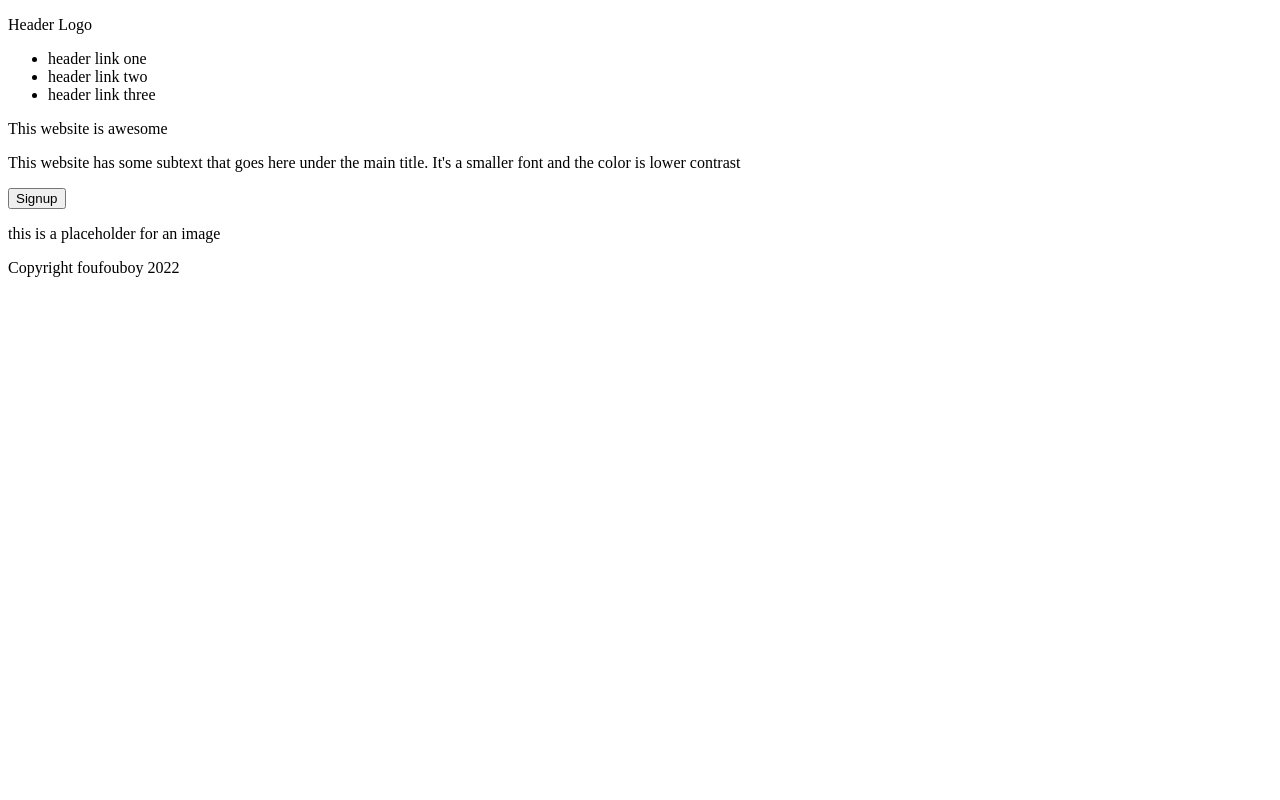
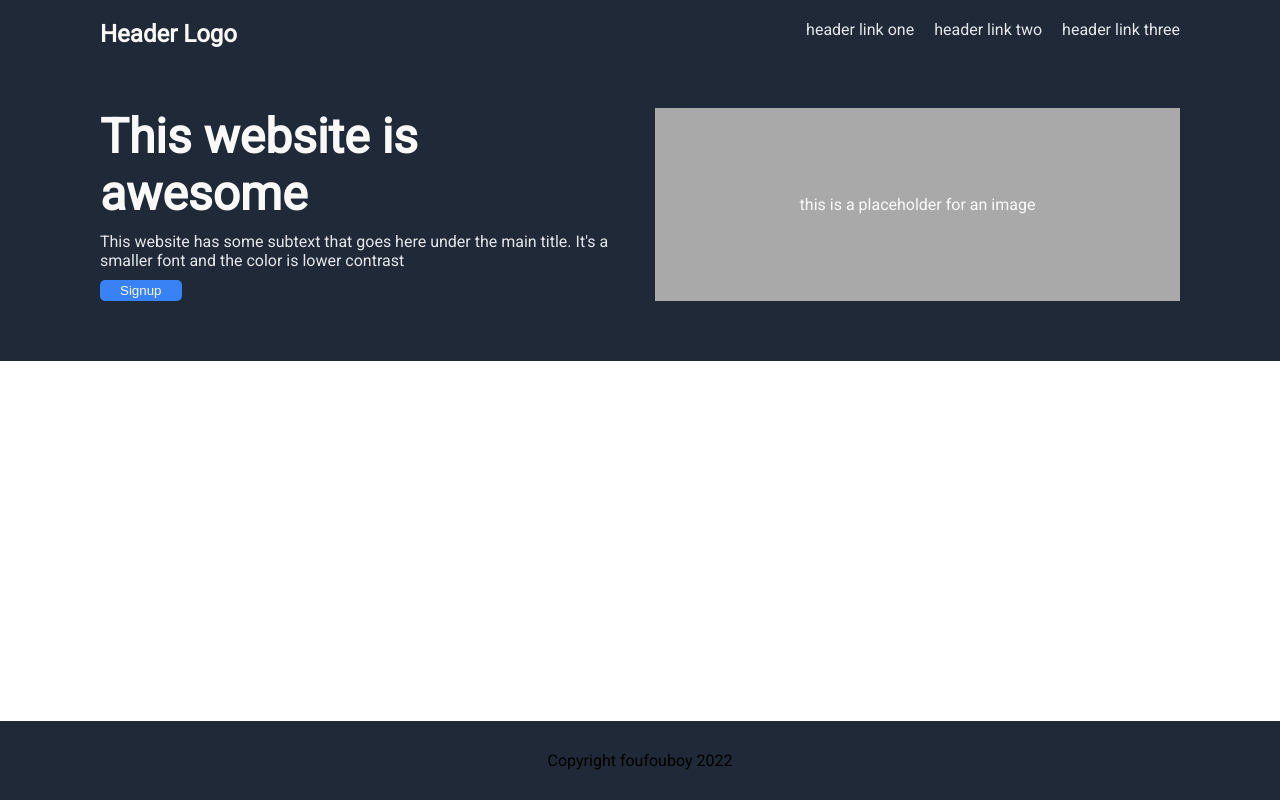
Before and after one commit to foufouboy/odin-landing-page, a plain HTML site: page index.html in a window 1280 px wide. Drawn offline with Linux system fonts and the light colour scheme.

Commit message:
Header fini

```diff
--- a/index.html
+++ b/index.html
@@ -2,12 +2,13 @@
 <html lang="en">
 <head>
     <meta charset="UTF-8">
+    <link rel="stylesheet" href="style.css">
     <title>Landing Page</title>
 </head>
 <body>
     <header>
         <div class="main-nav">
-            <p>Header Logo</p>
+            <p class="header-logo">Header Logo</p>
             <ul>
                 <li>header link one</li>
                 <li>header link two</li>
--- a/style.css
+++ b/style.css
@@ -1,3 +1,102 @@
+
+@import url('https://fonts.googleapis.com/css2?family=Roboto&display=swap');
+
 * {
     box-sizing: border-box;
+    margin: 0;
+    padding: 0;
 }
+
+body {
+    font-family: roboto;
+    margin: 0;
+    height: 100vh;
+    display: flex;
+    flex-direction: column;
+    justify-content: space-between;
+}
+
+header {
+    background-color: #1F2937;
+    display: flex;
+    flex-direction: column;
+    justify-content: start;
+    gap: 60px;
+    padding-bottom: 60px;
+    padding-top: 20px;
+
+}
+
+footer {
+    display: flex;
+    justify-content: center;
+    align-items: center;
+    background: #1F2937;
+    padding: 30px 0;
+}
+
+header > * {
+    display: flex;
+    justify-content: space-between;
+    padding: 0 100px;
+}
+
+ul {
+    list-style: none;
+}
+
+button {
+    background-color: #3882F6;
+    border: none;
+    border-radius: 5px;
+    padding: 3px 20px;
+    color: #F9FAF8;
+}
+
+a {
+    text-decoration: none;
+    color: inherit;
+}
+
+.header-logo {
+    font-size: 24px;
+    color: #F9FAF8;
+    font-weight: bold;
+}
+
+.header-presentation {
+    gap: 30px;
+}
+
+.header-presentation > * {
+    flex: 1;
+}
+
+.presentation-placeholder {
+    color: #F9FAF8;
+    background: darkgrey;
+    display: flex;
+    justify-content: center;
+    align-items: center;
+}
+
+.main-nav ul {
+    display: flex;
+    gap: 20px;
+    color: #E5E7EB
+}
+
+.presentation-desc {
+    color: #E5E7EB;
+    display: flex;
+    flex-direction: column;
+    align-items: start;
+    gap: 10px;
+}
+
+
+.desc-title {
+    font-size: 48px;
+    font-weight: bold;
+    color: #F9FAF8;
+}
```
